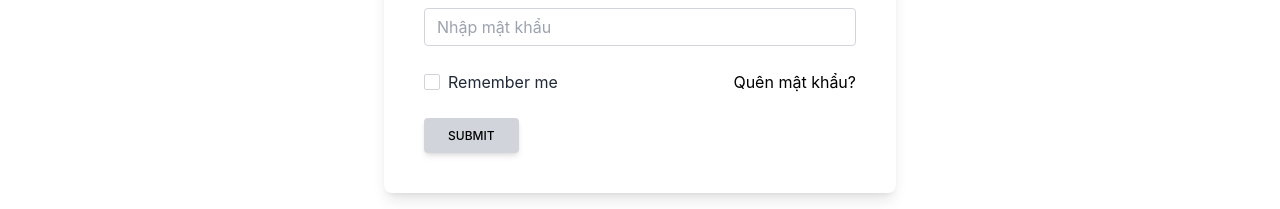
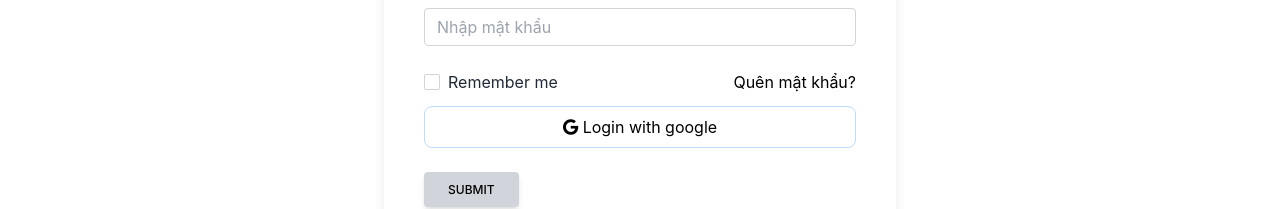
Before and after one commit to anphamquoc/fullstack-java, a React (Create React App) app: page /login-register in a window 1280 px wide. Shown: the part 488-697 px from the top of the page. Built offline with nearby package versions, Linux system fonts and the light colour scheme; no server answers; what tw-elements would draw is missing.

Commit message:
add google

```diff
--- a/public/index.html
+++ b/public/index.html
@@ -2,14 +2,14 @@
 <html lang="en">
   <head>
     <meta charset="utf-8" />
-    <link rel="icon" href="%PUBLIC_URL%/favicon.ico" />
+    <link rel="icon" href="%PUBLIC_URL%/assets/images/Logo.png" />
     <meta name="viewport" content="width=device-width, initial-scale=1" />
     <meta name="theme-color" content="#000000" />
     <meta
       name="description"
       content="Web site created using create-react-app"
     />
-    <link rel="apple-touch-icon" href="%PUBLIC_URL%/logo192.png" />
+    <link rel="apple-touch-icon" href="%PUBLIC_URL%/assets/images/Logo.png" />
     <!--
       manifest.json provides metadata used when your web app is installed on a
       user's mobile device or desktop. See https://developers.google.com/web/fundamentals/web-app-manifest/
@@ -24,7 +24,7 @@
       work correctly both with client-side routing and a non-root public URL.
       Learn how to configure a non-root public URL by running `npm run build`.
     -->
-    <title>React App</title>
+    <title>DABB Watch Shop</title>
   </head>
   <body>
     <noscript>You need to enable JavaScript to run this app.</noscript>
--- a/src/Firebase/firebase.js
+++ b/src/Firebase/firebase.js
@@ -1,10 +1,7 @@
-// Import the functions you need from the SDKs you need
-import { initializeApp } from "firebase/app";
-// TODO: Add SDKs for Firebase products that you want to use
-// https://firebase.google.com/docs/web/setup#available-libraries
+import firebase from "firebase/compat/app";
+import "firebase/compat/auth";
+import "firebase/compat/firestore";
 
-// Your web app's Firebase configuration
-// For Firebase JS SDK v7.20.0 and later, measurementId is optional
 const firebaseConfig = {
   apiKey: "AIzaSyDjE1sARIIfx-TVOVWad28xaVE-bfUbEG0",
   authDomain: "java-watch-shop.firebaseapp.com",
@@ -15,8 +12,15 @@ const firebaseConfig = {
   measurementId: "G-8W0NLG6BHL",
 };
 
-// Initialize Firebase
-const app = initializeApp(firebaseConfig);
-export const db = app.firestore();
-export const auth = app.auth();
-export const storage = app.storage();
+firebase.initializeApp(firebaseConfig);
+
+const auth = firebase.auth();
+const db = firebase.firestore();
+//sử dụng server local
+// auth.useEmulator("http://localhost:9099");
+// if (window.location.hostname === "localhost") {
+//   db.useEmulator("localhost", "8080");
+// }
+////////////////////////////////////////////////////////////////
+export { db, auth };
+export default firebase;
--- a/src/components/login/Form.jsx
+++ b/src/components/login/Form.jsx
@@ -5,33 +5,38 @@ import Input from "../../wrapper/User/Input";
 import { useSelector, useDispatch } from "react-redux";
 import { loginUser, registerUser } from "../../redux/features/UserSlice";
 import { toast } from "react-toastify";
-// import { auth } from "../../Firebase/firebase";
-
+import firebase, { auth } from "../../Firebase/firebase";
 const Form = () => {
   const navigate = useNavigate();
   const dispatch = useDispatch();
   const [formActive, setFormActive] = useState("login");
   const userRedux = useSelector((state) => state.user);
-  //login with google
-  // const handleLoginWithGoogle = async () => {
-  //   try {
-  //     const provider = new auth.GoogleAuthProvider();
-  //     const result = await auth().signInWithPopup(provider);
-  //     const user = result.user;
-  //     const userData = {
-  //       uid: user.uid,
-  //       email: user.email,
-  //       photoURL: user.photoURL,
-  //       displayName: user.displayName,
-  //       isAuthenticated: true,
-  //       loading: false,
-  //     };
-  //     dispatch(loginUser(userData));
-  //     navigate("/");
-  //   } catch (error) {
-  //     console.log(error);
-  //   }
-  // };
+  const googleProvider = new firebase.auth.GoogleAuthProvider();
+  const handleLoginWithGoogle = async () => {
+    const { additionalUserInfo, user } = await auth.signInWithPopup(
+      googleProvider
+    );
+    console.log(additionalUserInfo, user);
+    if (additionalUserInfo.isNewUser) {
+      console.log("register");
+      const userData = {
+        email: user.email,
+        username: user.email,
+        hoTen: user.displayName,
+        soDt: user.phoneNumber,
+        diaChi: "",
+        password: "",
+      };
+      dispatch(registerUser(userData));
+    } else {
+      console.log("login");
+      const userData = {
+        username: user.email,
+        password: "",
+      };
+      dispatch(loginUser(userData));
+    }
+  };
   const [userLogin, setUserLogin] = useState({
     username: "",
     password: "",
@@ -102,8 +107,8 @@ const Form = () => {
                   placeholder="mật khẩu"
                   label={"Mật khẩu"}
                 />
-                <div className="flex justify-between">
-                  <div class="form-group form-check mb-6">
+                <div className="flex justify-between mb-3">
+                  <div class="form-group form-check">
                     <input
                       type="checkbox"
                       class="form-check-input appearance-none h-4 w-4 border border-gray-300 rounded-sm bg-white checked:bg-blue-600 checked:border-blue-600 focus:outline-none transition duration-200 mt-1 align-top bg-no-repeat bg-center bg-contain float-left mr-2 cursor-pointer"
@@ -119,6 +124,15 @@ const Form = () => {
                   <Link to={"/forgot-password"}>
                     <span>Quên mật khẩu?</span>
                   </Link>
+                </div>
+                <div className="mb-6 flex flex-row gap-2 w-full">
+                  <button
+                    onClick={handleLoginWithGoogle}
+                    className="border border-blue-200 p-2 rounded-lg w-full"
+                    type="button"
+                  >
+                    <i class="fab fa-google"></i> Login with google
+                  </button>
                 </div>
                 <button
                   type="submit"
--- a/src/components/login/SendMailSuccess.jsx
+++ b/src/components/login/SendMailSuccess.jsx
@@ -28,6 +28,7 @@ const SendMailSuccess = () => {
           link: `${window.location.origin}/reset-password/${password.user.maKh}`,
           username: password.user.username,
           reply_to: password.user.email,
+          to_email: password.user.email,
         },
         "q9E_OWHY7-fqsGjoW"
       );
--- a/src/constants/index.js
+++ b/src/constants/index.js
@@ -1,2 +1,2 @@
-// export const API_URL = "http://localhost:8080";
-export const API_URL = "https://javaspring-app.herokuapp.com";
+export const API_URL = "http://localhost:8080";
+// export const API_URL = "https://javaspring-app.herokuapp.com";
--- a/src/data/Header/Motto.json
+++ b/src/data/Header/Motto.json
@@ -1,7 +1,7 @@
 [
   {
     "name": "Free Shipping",
-    "description": "Miễn phí ship cho tất cả các sản phẩm",
+    "description": "Miễn phí ship cho hóa đơn",
     "image": "../../assets/images/motto/shipping.webp"
   },
   {
@@ -11,12 +11,12 @@
   },
   {
     "name": "Money Back",
-    "description": "30 days money back",
+    "description": "30 ngày hoàn tiền",
     "image": "../../assets/images/motto/money.webp"
   },
   {
     "name": "Order discount",
-    "description": "Order discount",
+    "description": "Nhiều mã giảm giá",
     "image": "../../assets/images/motto/discount.webp"
   }
 ]
--- a/src/redux/features/UserSlice.js
+++ b/src/redux/features/UserSlice.js
@@ -241,6 +241,7 @@ const userSlice = createSlice({
       // alert("Thông tin khách hàng sai");
       return state;
     },
+
     [registerUser.pending]: (state, action) => {
       state.loading = true;
       return state;
--- a/src/wrapper/Header/Action.jsx
+++ b/src/wrapper/Header/Action.jsx
@@ -4,6 +4,7 @@ import { Link } from "react-router-dom";
 import { numberWithDots } from "../../actions";
 import { logOut } from "../../redux/features/UserSlice";
 import Empty from "../../assets/images/empty.gif";
+import { auth } from "../../Firebase/firebase";
 
 const Action = () => {
   const [active, setActive] = useState("hidden");
@@ -17,8 +18,9 @@ const Action = () => {
   const handleClickCart = async () => {
     setActiveCart(activeCart === "hidden" ? "flex" : "hidden");
   };
-  const handleLogout = () => {
+  const handleLogout = async () => {
     dispatch(logOut());
+    await auth.signOut();
   };
   let total = !gioHang?.chiTietGioHang
     ? 0
```
Also changed, not shown: public/assets/images/Logo.png (added), public/assets/images/products/280090294_5188868047822941_6394069579141317142_n.jpg (added).
